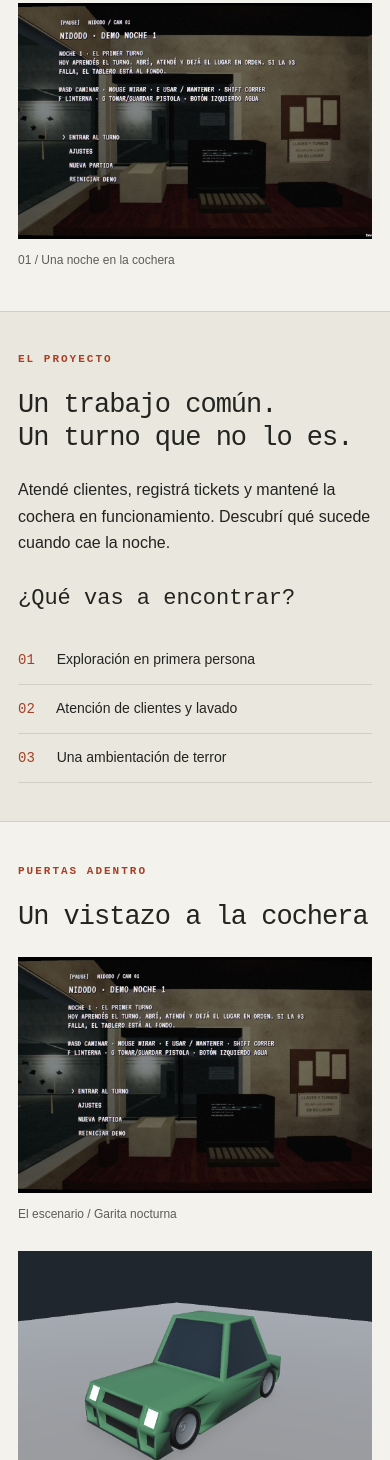
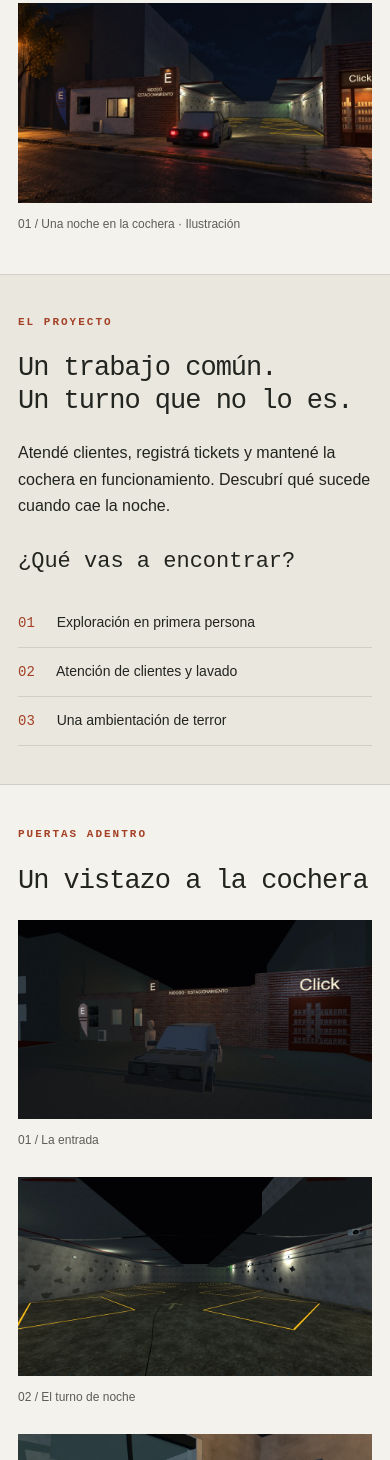
Before and after one commit to PDAW-Proyectos/pdaw-2026-proyfinal-g09, a website: page public/index.html in a window 390 px wide. Shown: the part 540-2000 px from the top of the page. Drawn offline with Linux system fonts and the light colour scheme.

Commit message:
Actualizacion de imagenes

```diff
--- a/public/css/inicio.css
+++ b/public/css/inicio.css
@@ -9,7 +9,7 @@ h3 { font-size: 22px; line-height: 1.35; font-weight: 400; }
 .portada { display: grid; grid-template-columns: 1fr 1.15fr; gap: 55px; align-items: center; padding-block: 76px; }
 .bajada { max-width: 360px; font-size: 18px; margin-bottom: 28px; }
 .detalle { font-size: 10px; letter-spacing: 1px; margin: 22px 0 0; }
-.imagen-principal img { width: 100%; aspect-ratio: 1.3; object-fit: cover; object-position: 64% center; }
+.imagen-principal img { width: 100%; aspect-ratio: 16 / 9; object-fit: cover; object-position: center; }
 figcaption { padding-top: 12px; font-size: 12px; color: #5c5d55; }
 .franja { border-block: 1px solid var(--borde); background: var(--suave); }
 .columnas { display: grid; grid-template-columns: 1.2fr 1fr; gap: 100px; padding-block: 54px; }
@@ -20,8 +20,7 @@ figcaption { padding-top: 12px; font-size: 12px; color: #5c5d55; }
 .caracteristicas li span { margin-right: 18px; font-family: monospace; color: var(--acento); }
 .galeria { padding-block: 65px; }
 .capturas { display: grid; grid-template-columns: repeat(3, minmax(0, 1fr)); gap: 22px; }
-.capturas img { width: 100%; aspect-ratio: 1.5; object-fit: cover; }
-.capturas .ilustracion img { object-position: center 64%; }
+.capturas img { width: 100%; aspect-ratio: 16 / 9; object-fit: cover; }
 .seccion-demo { border-top: 1px solid var(--borde); padding-block: 58px 70px; }
 .demo-bloqueada { position: relative; min-height: 390px; display: grid; place-items: center; overflow: hidden; padding: 32px; background: #242721; isolation: isolate; }
 .fondo-demo { position: absolute; inset: -3%; width: 106%; height: 106%; max-width: none; object-fit: cover; filter: blur(7px) brightness(.55); z-index: -1; }
@@ -42,7 +41,7 @@ figcaption { padding-top: 12px; font-size: 12px; color: #5c5d55; }
   h1 { letter-spacing: -2px; }
   .portada, .columnas { grid-template-columns: 1fr; }
   .portada { padding-block: 40px; gap: 30px; }
-  .imagen-principal img { aspect-ratio: 1.5; }
+  .imagen-principal img { aspect-ratio: 16 / 9; }
   .columnas { gap: 28px; padding-block: 38px; }
   .caracteristicas { padding-top: 0; }
   .capturas { grid-template-columns: 1fr; gap: 26px; }
--- a/public/index.html
+++ b/public/index.html
@@ -22,7 +22,7 @@
         <a class="boton" href="#demo">Conocé la demo <span aria-hidden="true">↘</span></a>
         <p class="detalle">PRIMERA PERSONA · TERROR · PC</p>
       </div>
-      <figure class="imagen-principal"><img src="/img/demo-nidodo.png" alt="Vista de la garita y el menú de la demo de Nidodo" width="1280" height="720"><figcaption>01 / Una noche en la cochera</figcaption></figure>
+      <figure class="imagen-principal"><img src="/img/portada-nidodo.webp" alt="Ilustración nocturna de la entrada de la cochera, con un auto y la garita iluminada" width="1672" height="940" fetchpriority="high"><figcaption>01 / Una noche en la cochera · Ilustración</figcaption></figure>
     </section>
     <section class="sobre franja" aria-labelledby="sobre-titulo">
       <div class="contenedor columnas">
@@ -33,15 +33,15 @@
     <section id="imagenes" class="contenedor galeria" aria-labelledby="imagenes-titulo">
       <p class="etiqueta">PUERTAS ADENTRO</p><h2 id="imagenes-titulo">Un vistazo a la cochera</h2>
       <div class="capturas">
-        <figure><img src="/img/demo-nidodo.png" alt="La computadora de la garita dentro de la demo" loading="lazy" width="1280" height="720"><figcaption>El escenario / Garita nocturna</figcaption></figure>
-        <figure><img src="/img/vehiculo-nidodo.png" alt="Modelo de un auto verde utilizado en el proyecto" loading="lazy" width="1280" height="720"><figcaption>Los vehículos / Modelo del proyecto</figcaption></figure>
-        <figure class="ilustracion"><img src="/img/icono-nidodo.jpeg" alt="Ilustración de un portón entreabierto con dos ojos rojos en la oscuridad" loading="lazy" width="1024" height="1024"><figcaption>La identidad / Ilustración de Nidodo</figcaption></figure>
+        <figure><img src="/img/entrada-nidodo.webp" alt="Captura del juego: un auto frente a la entrada del estacionamiento Nidodo" loading="lazy" decoding="async" width="1920" height="1080"><figcaption>01 / La entrada</figcaption></figure>
+        <figure><img src="/img/pasillo-nidodo.webp" alt="Captura del juego: el interior de la cochera con espacios amarillos y luces nocturnas" loading="lazy" decoding="async" width="1920" height="1080"><figcaption>02 / El turno de noche</figcaption></figure>
+        <figure><img src="/img/garita-nidodo.webp" alt="Captura del juego: computadora, impresora y mostrador dentro de la garita" loading="lazy" decoding="async" width="1920" height="1080"><figcaption>03 / Tu puesto en la garita</figcaption></figure>
       </div>
     </section>
     <section id="demo" class="contenedor seccion-demo" aria-labelledby="demo-titulo">
       <p class="etiqueta">TU TURNO</p><h2 id="demo-titulo">Jugá la demo</h2>
       <div class="demo-bloqueada">
-        <img class="fondo-demo" src="/img/demo-nidodo.png" alt="" loading="lazy" width="1280" height="720">
+        <img class="fondo-demo" src="/img/garita-nidodo.webp" alt="" loading="lazy" width="1920" height="1080">
         <div class="invitacion">
           <p class="etiqueta">SUMATE AL PROYECTO</p><h3>Ayudanos a mantener<br>la cochera abierta.</h3>
           <p>Contribuí al desarrollo y accedé a la demo desde esta página.</p>
```
Also changed, not shown: README.md, public/img/entrada-nidodo.webp (added), public/img/garita-nidodo.webp (added), public/img/pasillo-nidodo.webp (added), public/img/portada-nidodo.webp (added).
